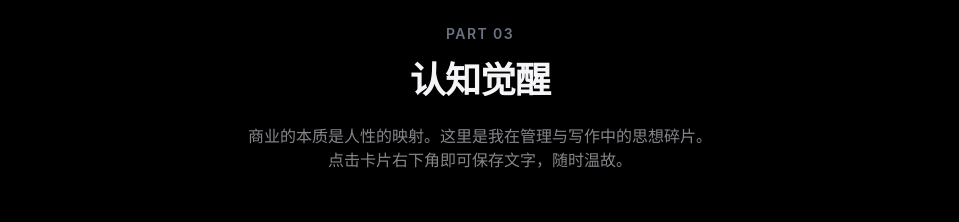
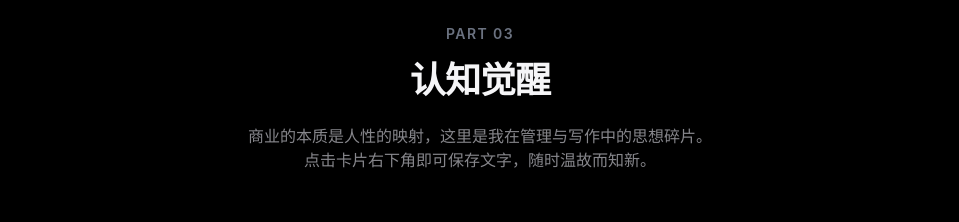
Before and after one commit to ruoxiwang0819-web/guanhai-ip-website, a plain HTML site: page guanhai-ip/index.html in a window 1280 px wide. Shown: the part 4080-4302 px from the top of the page, without its empty margins (160-1119 px from the left). Drawn offline with nearby package versions, Linux system fonts and the light colour scheme.

Commit message:
Update index.html

```diff
--- a/guanhai-ip/index.html
+++ b/guanhai-ip/index.html
@@ -388,7 +388,7 @@
             <h2 class="text-sm font-semibold text-gray-500 tracking-widest uppercase mb-4 text-center">Part 03</h2>
             <h3 class="text-3xl md:text-4xl font-semibold mb-6 text-center tracking-tight">认知觉醒</h3>
             <p class="text-center text-[#86868b] mb-16 max-w-2xl mx-auto">
-                商业的本质是人性的映射。这里是我在管理与写作中的思想碎片。<br>点击卡片右下角即可保存文字，随时温故。
+                商业的本质是人性的映射，这里是我在管理与写作中的思想碎片。<br>点击卡片右下角即可保存文字，随时温故而知新。
             </p>
 
             <div class="space-y-6">
```
